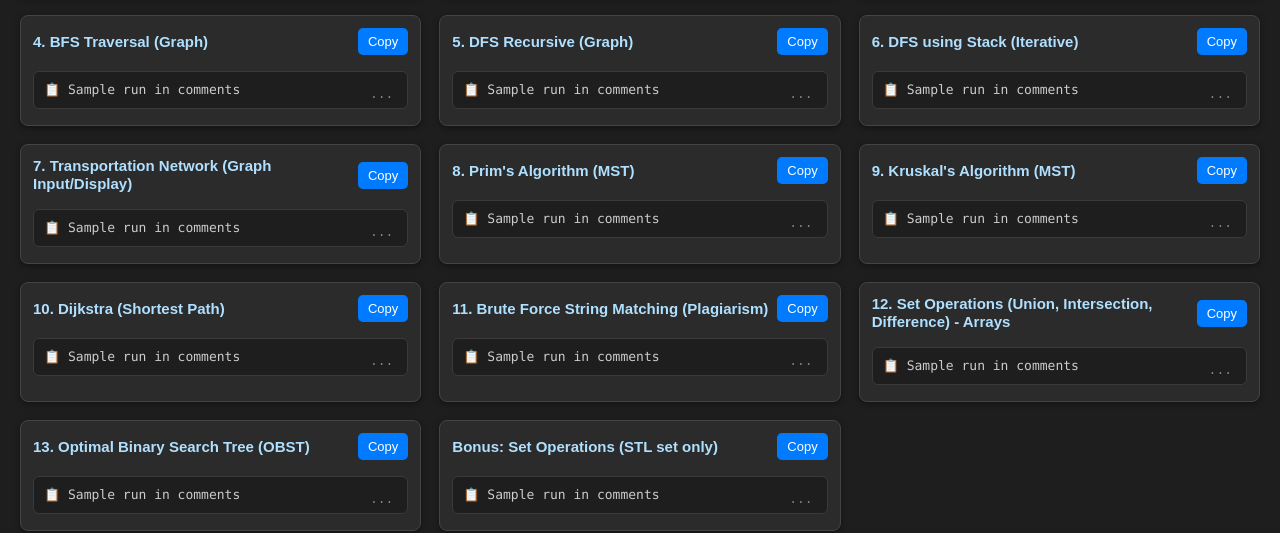
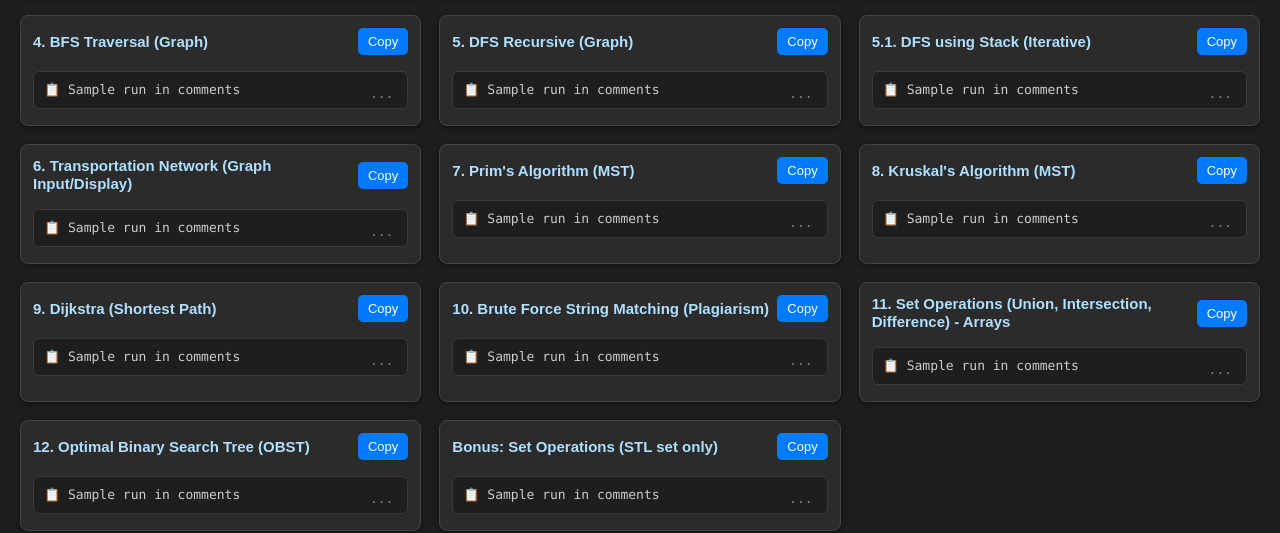
Before and after one commit to crazy-9/ads, a plain HTML site: page index.html in a window 1280 px wide. Shown: the part 179-712 px from the top of the page. Drawn offline with Linux system fonts and the light colour scheme.

Commit message:
Update index.html

```diff
--- a/index.html
+++ b/index.html
@@ -433,7 +433,7 @@ int main() {
     <!-- 6. DFS using Stack -->
     <div class="card">
       <div class="card-header">
-        <h3>6. DFS using Stack (Iterative)</h3>
+        <h3>5.1. DFS using Stack (Iterative)</h3>
         <button onclick="copyCode('code6', this)">Copy</button>
       </div>
       <pre><code>📋 Sample run in comments</code></pre>
@@ -475,7 +475,7 @@ int main() {
     <!-- 7. Transportation Network (Graph representation) -->
     <div class="card">
       <div class="card-header">
-        <h3>7. Transportation Network (Graph Input/Display)</h3>
+        <h3>6. Transportation Network (Graph Input/Display)</h3>
         <button onclick="copyCode('code7', this)">Copy</button>
       </div>
       <pre><code>📋 Sample run in comments</code></pre>
@@ -514,7 +514,7 @@ int main() {
     <!-- 8. Prim's MST -->
     <div class="card">
       <div class="card-header">
-        <h3>8. Prim's Algorithm (MST)</h3>
+        <h3>7. Prim's Algorithm (MST)</h3>
         <button onclick="copyCode('code8', this)">Copy</button>
       </div>
       <pre><code>📋 Sample run in comments</code></pre>
@@ -553,7 +553,7 @@ int main() {
     <!-- 9. Kruskal's Algorithm -->
     <div class="card">
       <div class="card-header">
-        <h3>9. Kruskal's Algorithm (MST)</h3>
+        <h3>8. Kruskal's Algorithm (MST)</h3>
         <button onclick="copyCode('code9', this)">Copy</button>
       </div>
       <pre><code>📋 Sample run in comments</code></pre>
@@ -597,7 +597,7 @@ int main() {
     <!-- 10. Dijkstra -->
     <div class="card">
       <div class="card-header">
-        <h3>10. Dijkstra (Shortest Path)</h3>
+        <h3>9. Dijkstra (Shortest Path)</h3>
         <button onclick="copyCode('code10', this)">Copy</button>
       </div>
       <pre><code>📋 Sample run in comments</code></pre>
@@ -646,7 +646,7 @@ int main() {
     <!-- 11. Brute Force String Matching / Plagiarism -->
     <div class="card">
       <div class="card-header">
-        <h3>11. Brute Force String Matching (Plagiarism)</h3>
+        <h3>10. Brute Force String Matching (Plagiarism)</h3>
         <button onclick="copyCode('code11', this)">Copy</button>
       </div>
       <pre><code>📋 Sample run in comments</code></pre>
@@ -702,7 +702,7 @@ int main() {
     <!-- 12. Set Operations (Array version) -->
     <div class="card">
       <div class="card-header">
-        <h3>12. Set Operations (Union, Intersection, Difference) - Arrays</h3>
+        <h3>11. Set Operations (Union, Intersection, Difference) - Arrays</h3>
         <button onclick="copyCode('code12', this)">Copy</button>
       </div>
       <pre><code>📋 Sample run in comments</code></pre>
@@ -765,7 +765,7 @@ int main() {
     <!-- 13. Optimal Binary Search Tree (OBST) -->
     <div class="card">
       <div class="card-header">
-        <h3>13. Optimal Binary Search Tree (OBST)</h3>
+        <h3>12. Optimal Binary Search Tree (OBST)</h3>
         <button onclick="copyCode('code13', this)">Copy</button>
       </div>
       <pre><code>📋 Sample run in comments</code></pre>
```
